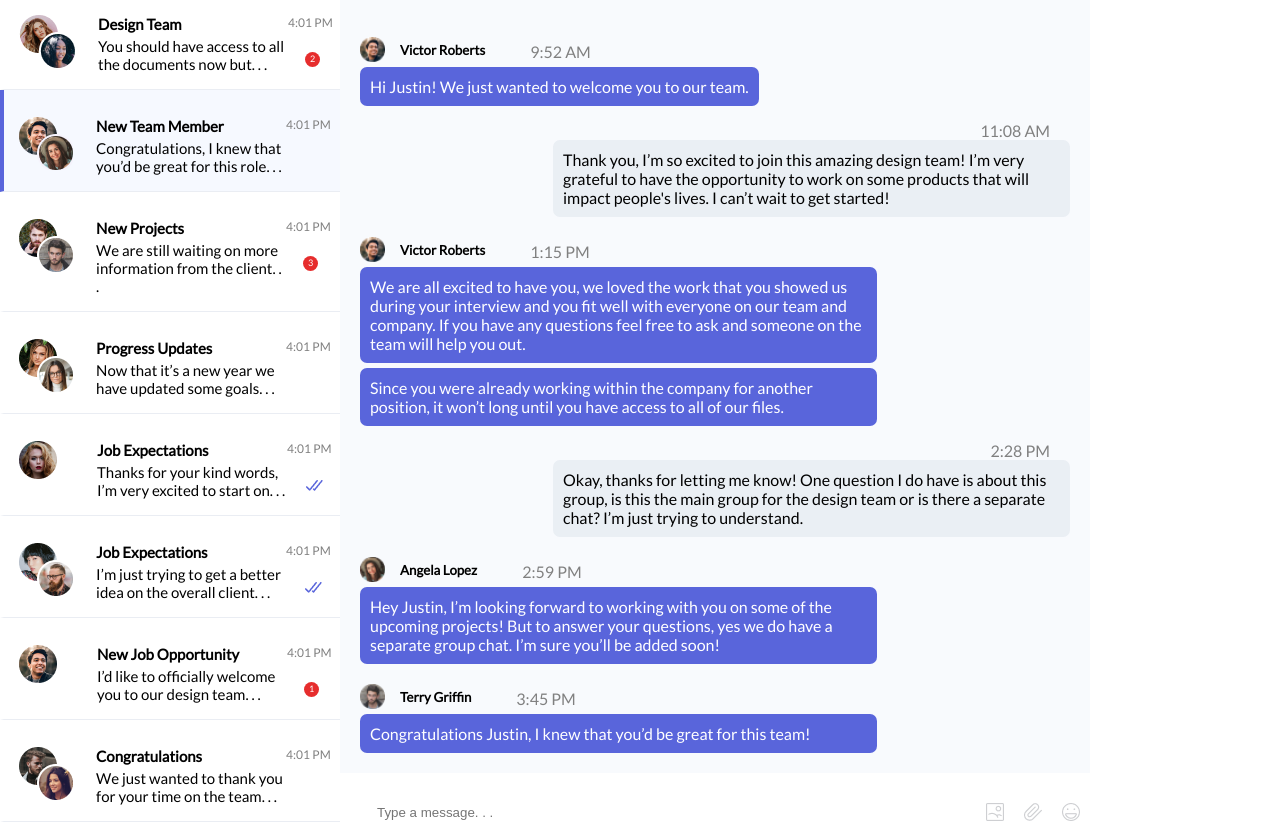
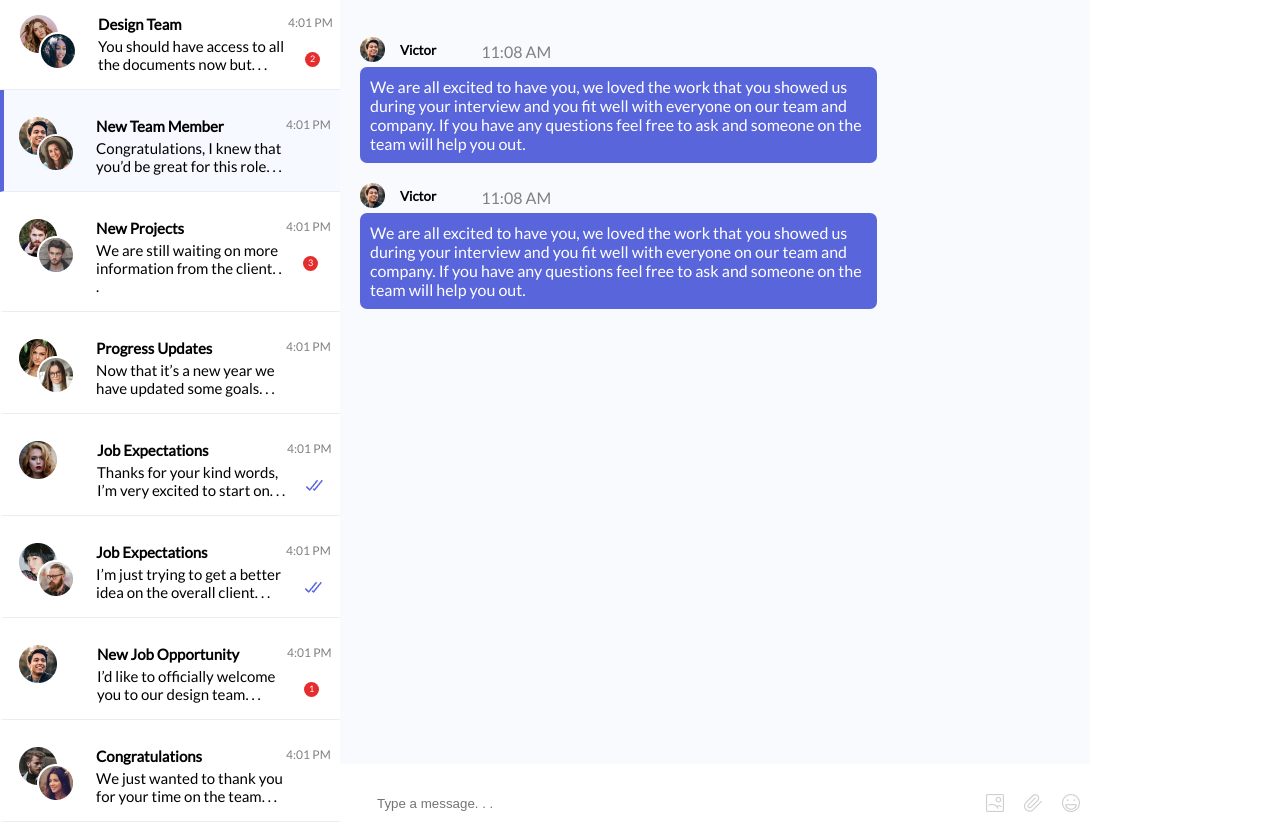
Before and after one commit to Hutsker34/the-Second, a plain HTML site: page index.html in a window 1280 px wide. Shown: the part 109-940 px from the top of the page. Drawn offline with Linux system fonts and the light colour scheme.

Commit message:
сделала рендеринг сообщений

```diff
--- a/index.css
+++ b/index.css
@@ -20,6 +20,8 @@ body{
 	width: 350px;
 	margin: 0 auto;
 	order: 2;
+	display: flex;
+	flex-direction: column;
 
 }
 .chat__header-content{
@@ -54,7 +56,8 @@ body{
 	background: #f8fafd;
 	height: auto;
 	margin: 0 auto;
-	height: auto;
+	flex-grow: 1;
+	width: 100%;
 }
 .chat__masage-content{
 	padding: 20px;
@@ -108,6 +111,8 @@ body{
 	margin: 0 auto;
 	padding: 20px 0 0 35px;
 	justify-content: space-between;
+	width: 100%;
+	box-sizing: border-box;
 }
 .chat__input_zone-userpics{
 	padding: 10px;
--- a/index.html
+++ b/index.html
@@ -43,70 +43,6 @@
 					</div>
 					<div class="chat__masage">
 						<div id='masage-content' class="chat__masage-content">
-							<div class="blue__message">
-								<div class="blue__message-content">
-									<img class="blue__message-img" src="img/avatar1.png">
-									<h5 class="blue__message-name">Victor Roberts</h5>
-									<p class="blue__message-time">9:52 AM</p>
-								</div>
-								<div class="blue__message-text">
-									Hi Justin! We just wanted to welcome you to our team.
-								</div>
-							</div>
-							<div class="message__holder">
-								<p class="grey__message-time">11:08 AM</p>
-								<div class="grey__message-text">
-									Thank you, I’m so excited to join this amazing design team! I’m very grateful to
-									have the opportunity to work on some products that will impact people's lives. I
-									can’t wait to get started!
-								</div>
-							</div>
-							<div class="message__holder">
-								<div class="blue__message-content">
-									<img class="blue__message-img" src="img/avatar1.png">
-									<h5 class="blue__message-name">Victor Roberts</h5>
-									<p class="blue__message-time">1:15 PM</p>
-								</div>
-								<div class="blue__message-text">
-									We are all excited to have you, we loved the work that you showed us during your
-									interview and you fit well with everyone on our team and company. If you have any
-									questions feel free to ask and someone on the team will help you out.
-								</div>
-								<div class="blue__message-text">
-									Since you were already working within the company for another position, it won’t
-									long until you have access to all of our files.
-								</div>
-							</div>
-							<div class="message__holder">
-								<p class="grey__message-time">2:28 PM</p>
-								<div class="grey__message-text">
-									Okay, thanks for letting me know! One question I do have is about this group, is
-									this the main group for the design team or is there a separate chat? I’m just trying
-									to understand.
-								</div>
-							</div>
-							<div class="message__holder">
-								<div class="blue__message-content">
-									<img class="blue__message-img" src="img/avatar2.png">
-									<h5 class="blue__message-name">Angela Lopez</h5>
-									<p class="blue__message-time">2:59 PM</p>
-								</div>
-								<div class="blue__message-text">
-									Hey Justin, I’m looking forward to working with you on some of the upcoming
-									projects! But to answer your questions, yes we do have a separate group chat. I’m
-									sure you’ll be added soon!
-								</div>
-							</div>
-							<div class="message__holder">
-								<div class="blue__message-content">
-									<img class="blue__message-img" src="img/avatar3.png">
-									<h5 class="blue__message-name">Terry Griffin</h5>
-									<p class="blue__message-time">3:45 PM</p>
-								</div>
-								<div class="blue__message-text">
-									Congratulations Justin, I knew that you’d be great for this team!
-								</div>
-							</div>
 						</div>
 					</div>
 					<div class="chat__input_zone">
--- a/script.JS
+++ b/script.JS
@@ -6,7 +6,21 @@ const chatMy = document.querySelector('#masage-content')
 const PHRASES = ['привет!', 'как дела?', 'чем занят?', 'хорошая погода сегодня!', 'какие планы на вечер?',]
 const IMAGES = ['img/dialog2__avatar1.png', 'img/dialog1__avatar2.png', 'img/dialog2__avatar2.png', 'img/dialog3__avatar1.png', 'img/dialog3__avatar2.png', 'img/dialog4__avatar1.png']
 const NAMES = ['victor Roberts', 'Terry Griffin', 'Angela Lopez', 'Piter Williams', 'Olivia Smith', 'jessica Harris']
+const history = [
+  {
+    avatar: 'img/dialog2__avatar1.png',
+    text: 'We are all excited to have you, we loved the work that you showed us during your interview and you fit well with everyone on our team and company. If you have any questions feel free to ask and someone on the team will help you out.',
+    time: '11:08 AM',
+    name: 'Victor'
+  },
+  {
+    avatar: 'img/dialog2__avatar1.png',
+    text: 'We are all excited to have you, we loved the work that you showed us during your interview and you fit well with everyone on our team and company. If you have any questions feel free to ask and someone on the team will help you out.',
+    time: '11:08 AM',
+    name: 'Victor'
+  }
 
+]
 
 
 
@@ -23,7 +37,7 @@ function make(tag, mus, object = {}) {
 }
 
 
-function makeMessage(text, isMe, time = getСurrentTime()) {
+function makeMessage(text, isMe, time = getСurrentTime(),name=arrayRandElement(NAMES),avatar=arrayRandElement(IMAGES)) {
   const holder = isMe ? 'message__holder' : 'blue__message'
   const timeMasage = isMe ? 'grey__message-time' : 'blue__message-time'
   const words = isMe ? 'grey__message-text' : 'blue__message-text'
@@ -34,9 +48,9 @@ function makeMessage(text, isMe, time = getСurrentTime()) {
   blueMasageElement.textContent = text
   if (!isMe) {
     const avatarsHolderElement = make('div', ['blue__message-content'])
-    const masageAvatar1Element = make('img', ['blue__message-img'], { src: arrayRandElement(IMAGES) })
+    const masageAvatar1Element = make('img', ['blue__message-img'], { src: avatar })
     const masageNameElement = make('h5', ['blue__message-name'])
-    masageNameElement.textContent = arrayRandElement(NAMES)
+    masageNameElement.textContent = name
     avatarsHolderElement.append(masageAvatar1Element, masageNameElement, masageTimeElement)
     messageElement.append(avatarsHolderElement, blueMasageElement)
   } else { messageElement.append(masageTimeElement, blueMasageElement) }
@@ -76,11 +90,23 @@ function arrayRandElement(name) {
 
 function getСurrentTime() {
   const now = new Date();
-  const hours = now.getHours();
-  const minute = now.getMinutes();
+  const hours = '' + now.getHours();
+  const minute = '' + now.getMinutes();
+  console.log(hours.padStart(2, '0'))
   if (hours > 12) {
-    return `${hours - 12}:${minute} PM`
+    return `${(hours - 12 + '').padStart(2, '0')}:${minute.padStart(2, '0')} PM`
   } else {
-    return `${hours}:${minute} AM`
+
+    return `${(hours - 12 + '').padStart(2, '0')}:${minute.padStart(2, '0')} AM`
   }
 }
+
+function renderHistory(){
+  for(let i = 0;i<history.length;i++){
+    const {text,time,avatar,name}=history[i]
+    chat.append(makeMessage(text,false,time,name,avatar))
+  }
+
+}
+
+renderHistory()
```
